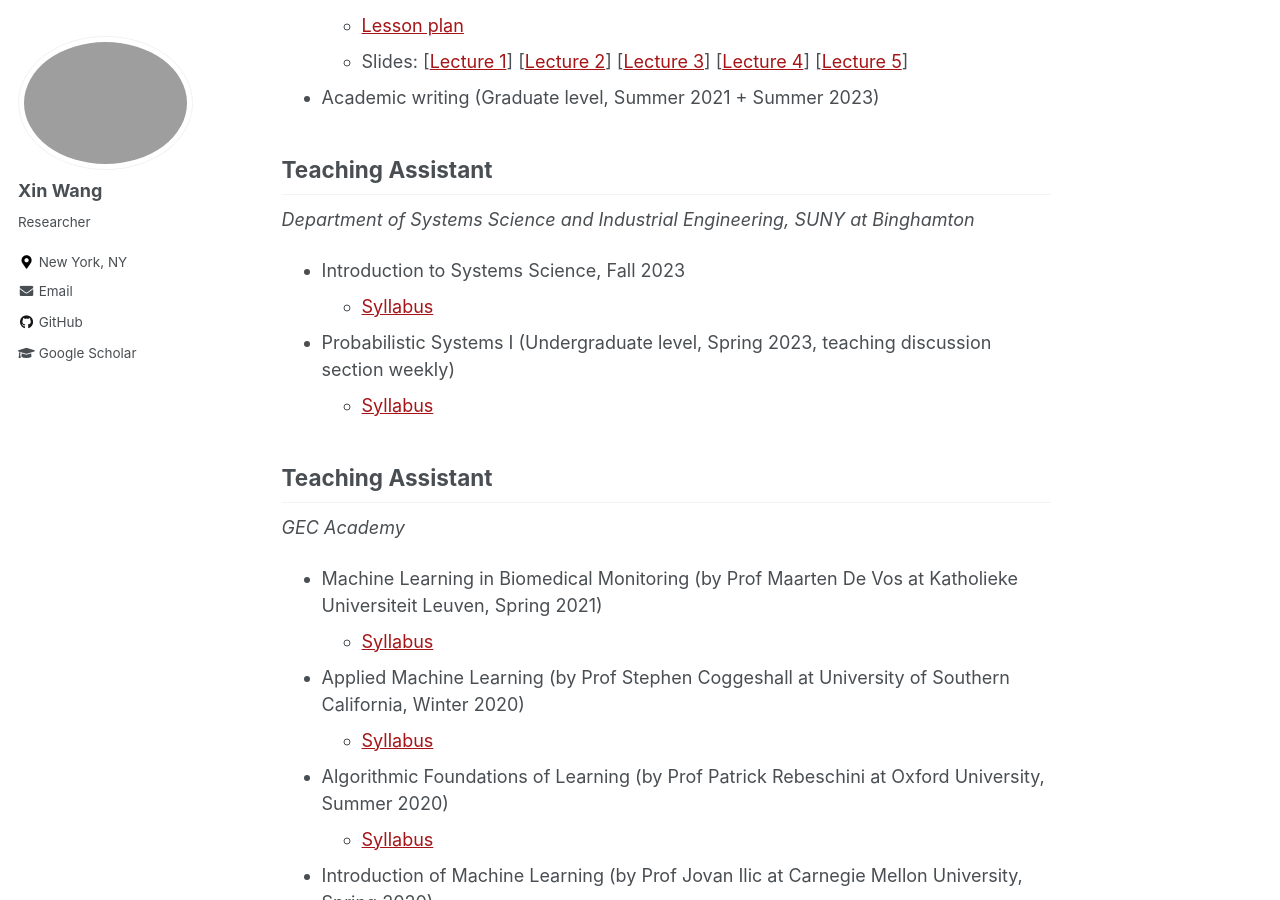
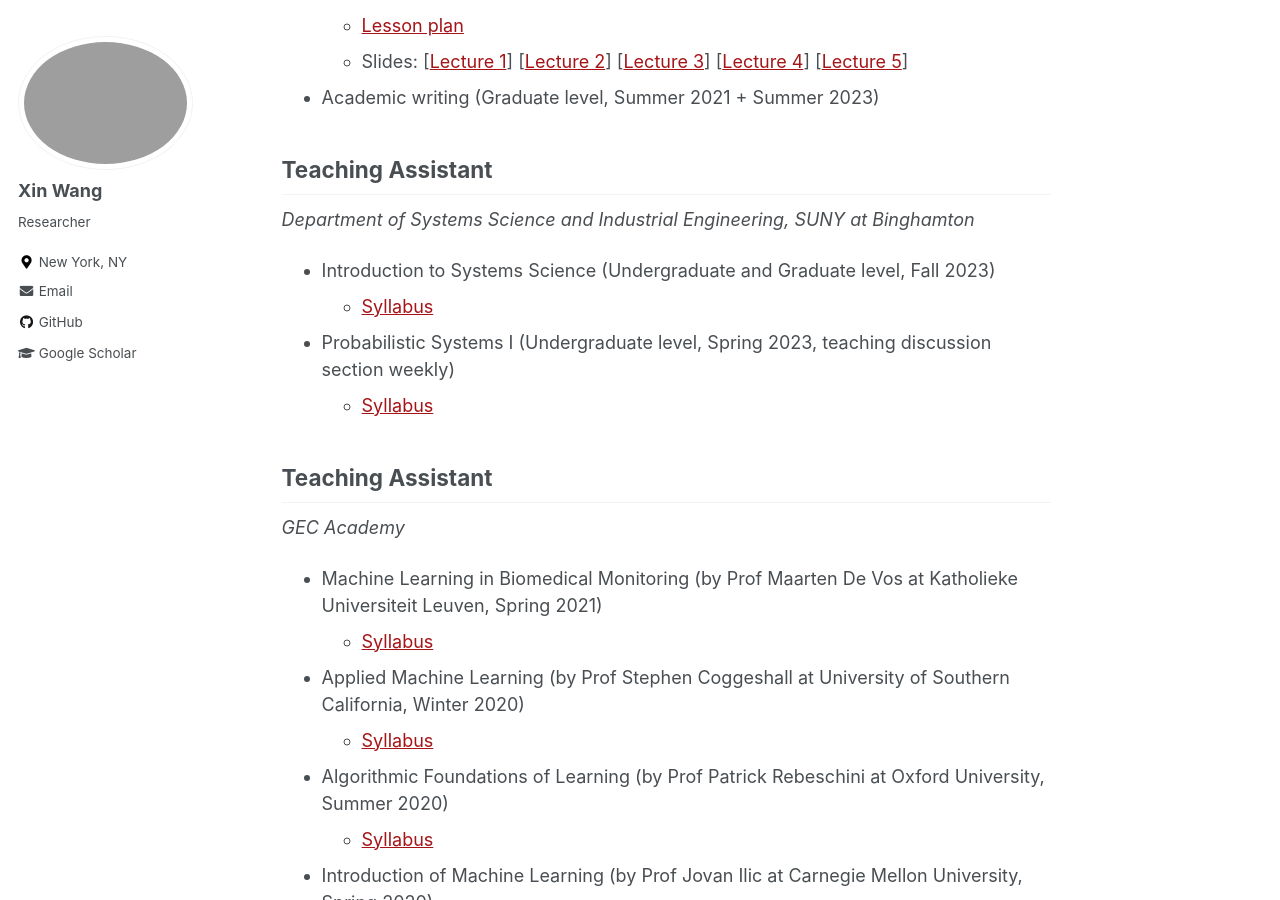
Before and after one commit to xin-wang-kr/xin-wang-kr.github.io, a Jekyll site: the page built from _pages/teaching.md, in a window 1280 px wide and 900 px high, scrolled down 674 px. Built offline with Jekyll 4.4.1, drawn with Linux system fonts in a browser that asks for light colours.

Commit message:
Update teaching.md

```diff
--- a/_pages/teaching.md
+++ b/_pages/teaching.md
@@ -20,7 +20,7 @@ title: "Teaching"
 
 ## Teaching Assistant
 *Department of Systems Science and Industrial Engineering, SUNY at Binghamton*
-- Introduction to Systems Science, Fall 2023
+- Introduction to Systems Science (Undergraduate and Graduate level, Fall 2023)
     - [Syllabus](/files/pdf/teaching/SSIE-501-Syllabus.pdf)
 - Probabilistic Systems I (Undergraduate level, Spring 2023, teaching discussion section weekly)
     - [Syllabus](/files/pdf/teaching/Prob-Syllabus.pdf)
```
